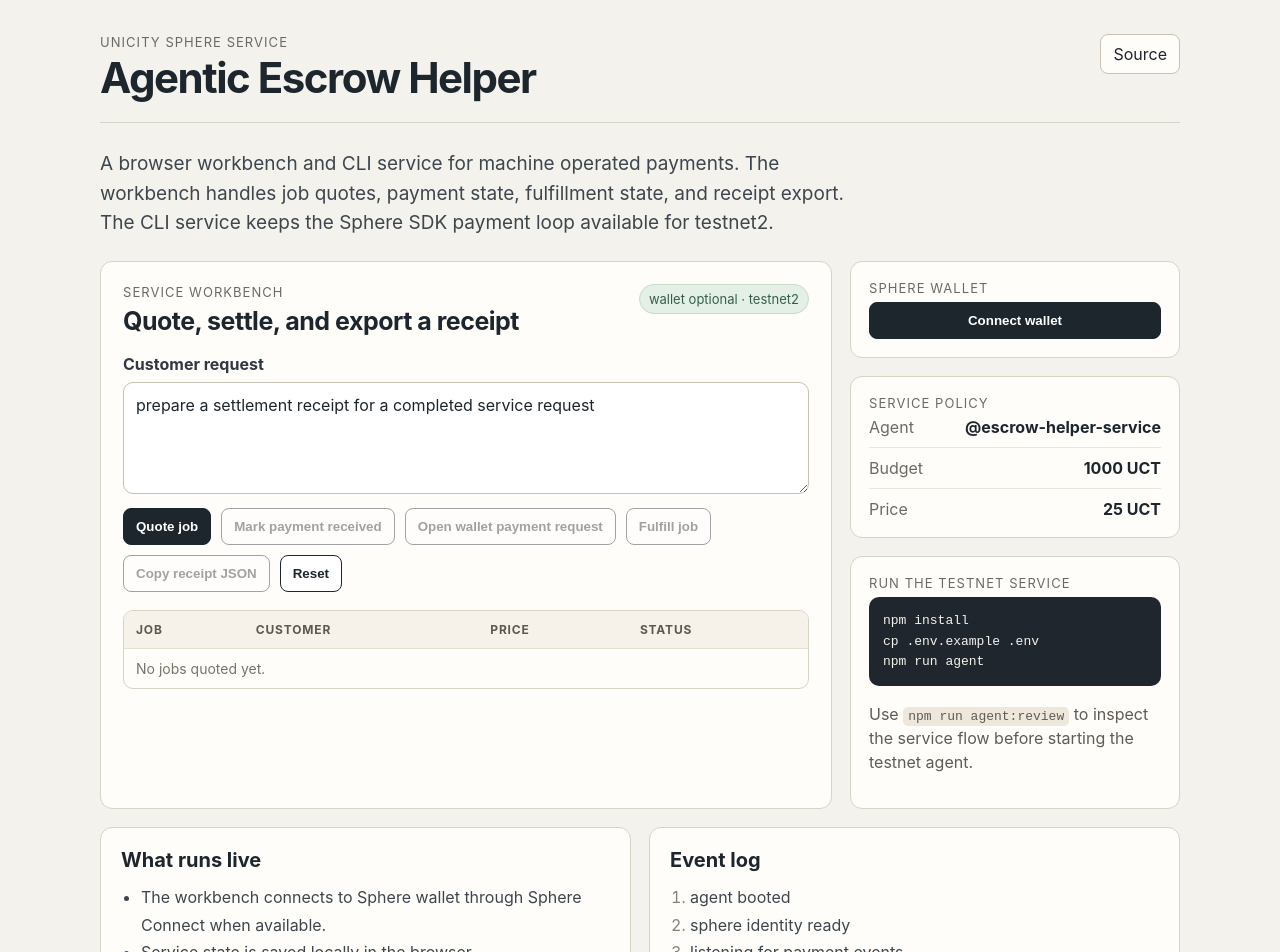
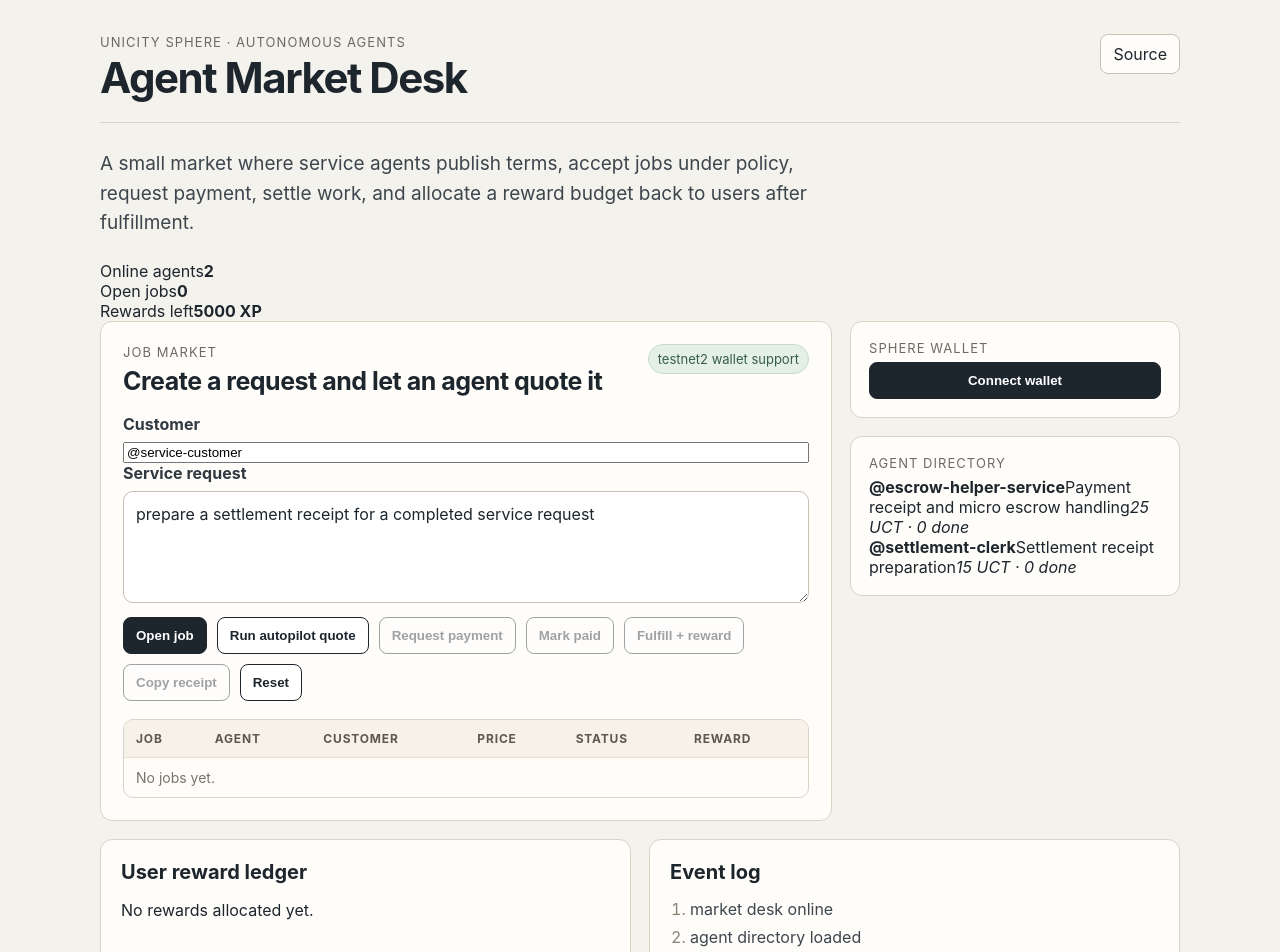
Before and after one commit to samsamtrum/unicity-agentic-escrow-bot, a React (Vite) app: page / in a window 1280 px wide. Shown: the top 952 px of the page. Built offline with nearby package versions, Linux system fonts and the light colour scheme.

Commit message:
Build agent market desk flow

```diff
--- a/src/App.tsx
+++ b/src/App.tsx
@@ -1,18 +1,20 @@
 import React, { useEffect, useMemo, useState } from 'react';
 import { createRoot } from 'react-dom/client';
-import { createInitialState, fulfillJob, markPaid, quoteJob, type AgentState } from './agentCore';
 import { clearState, loadState, saveState } from './storage';
 import { connectWallet, disconnectWallet, initialWalletState, requestWalletPayment, type WalletState } from './walletConnect';
+import { createJob, fulfillJob, markPaid, requestPayment, runAutopilot, type AgentState } from './agentCore';
 import './style.css';
 
 function makeReceipt(state: AgentState) {
   return {
-    app: 'Agentic Escrow Helper',
+    app: 'Agent Market Desk',
     network: 'Unicity testnet2',
-    agent: state.nametag,
-    budgetUct: state.budgetUct,
-    servicePriceUct: state.servicePriceUct,
+    operator: state.operator,
+    rewardBudgetXp: state.rewardBudgetXp,
+    distributedXp: state.distributedXp,
+    agents: state.agents,
     jobs: state.jobs,
+    rewards: state.rewards,
     events: state.events,
     generatedAt: new Date().toISOString(),
   };
@@ -20,38 +22,34 @@ function makeReceipt(state: AgentState) {
 
 function App() {
   const [state, setState] = useState(loadState);
+  const [wallet, setWallet] = useState<WalletState>(initialWalletState);
+  const [customer, setCustomer] = useState('@service-customer');
   const [request, setRequest] = useState('prepare a settlement receipt for a completed service request');
   const [copied, setCopied] = useState(false);
-  const [wallet, setWallet] = useState<WalletState>(initialWalletState);
-  const activeJob = useMemo(() => state.jobs[0], [state.jobs]);
+  const activeJob = useMemo(() => state.jobs.find((job) => job.status !== 'fulfilled' && job.status !== 'rejected') ?? state.jobs[0], [state.jobs]);
+  const rewardRemaining = state.rewardBudgetXp - state.distributedXp;
 
   useEffect(() => saveState(state), [state]);
 
-  const createQuote = () => setState((current) => quoteJob(current, '@service-customer', request));
+  const connect = async () => {
+    setWallet({ ...initialWalletState, status: 'connecting' });
+    try { setWallet(await connectWallet()); }
+    catch (error) { setWallet({ ...initialWalletState, status: 'error', error: error instanceof Error ? error.message : String(error) }); }
+  };
+  const disconnect = async () => { await disconnectWallet(); setWallet(initialWalletState); };
+  const openJob = () => setState((current) => createJob(current, customer, request));
+  const autopilot = () => setState(runAutopilot);
+  const preparePayment = async () => {
+    if (!activeJob) return;
+    setState((current) => requestPayment(current, activeJob.id));
+    if (wallet.status === 'connected') {
+      try { await requestWalletPayment({ amount: activeJob.quotedUct || 25, memo: activeJob.id }); }
+      catch (error) { setWallet((current) => ({ ...current, error: error instanceof Error ? error.message : String(error) })); }
+    }
+  };
   const pay = () => activeJob && setState((current) => markPaid(current, activeJob.id));
   const fulfill = () => activeJob && setState((current) => fulfillJob(current, activeJob.id));
   const reset = () => setState(clearState());
-  const connect = async () => {
-    setWallet({ ...initialWalletState, status: 'connecting' });
-    try {
-      setWallet(await connectWallet());
-    } catch (error) {
-      setWallet({ ...initialWalletState, status: 'error', error: error instanceof Error ? error.message : String(error) });
-    }
-  };
-  const disconnect = async () => {
-    await disconnectWallet();
-    setWallet(initialWalletState);
-  };
-  const requestPayment = async () => {
-    if (!activeJob) return;
-    try {
-      await requestWalletPayment({ amount: activeJob.quotedUct, memo: activeJob.id });
-      setState((current) => ({ ...current, events: [`wallet payment request opened for ${activeJob.id}`, ...current.events] }));
-    } catch (error) {
-      setWallet((current) => ({ ...current, error: error instanceof Error ? error.message : String(error) }));
-    }
-  };
   const copyReceipt = async () => {
     await navigator.clipboard.writeText(JSON.stringify(makeReceipt(state), null, 2));
     setCopied(true);
@@ -62,57 +60,57 @@ function App() {
     <main>
       <header className="topbar">
         <div>
-          <p className="eyebrow">Unicity Sphere service</p>
-          <h1>Agentic Escrow Helper</h1>
+          <p className="eyebrow">Unicity Sphere · autonomous agents</p>
+          <h1>Agent Market Desk</h1>
         </div>
         <a href="https://github.com/samsamtrum/unicity-agentic-escrow-bot" target="_blank">Source</a>
       </header>
 
       <section className="intro">
         <p>
-          A browser workbench and CLI service for machine operated payments. The workbench handles job quotes,
-          payment state, fulfillment state, and receipt export. The CLI service keeps the Sphere SDK payment loop available for testnet2.
+          A small market where service agents publish terms, accept jobs under policy, request payment, settle work,
+          and allocate a reward budget back to users after fulfillment.
         </p>
       </section>
 
+      <section className="metrics">
+        <div><span>Online agents</span><strong>{state.agents.filter((agent) => agent.online).length}</strong></div>
+        <div><span>Open jobs</span><strong>{state.jobs.filter((job) => job.status !== 'fulfilled' && job.status !== 'rejected').length}</strong></div>
+        <div><span>Rewards left</span><strong>{rewardRemaining} XP</strong></div>
+      </section>
+
       <section className="layout">
-        <section className="workspace" id="workbench">
+        <section className="workspace">
           <div className="section-head">
             <div>
-              <p className="label">Service workbench</p>
-              <h2>Quote, settle, and export a receipt</h2>
+              <p className="label">Job market</p>
+              <h2>Create a request and let an agent quote it</h2>
             </div>
-            <span className="network">wallet optional · testnet2</span>
+            <span className="network">testnet2 wallet support</span>
           </div>
 
-          <label className="field">
-            <span>Customer request</span>
-            <textarea value={request} onChange={(event) => setRequest(event.target.value)} />
-          </label>
+          <div className="form-grid">
+            <label className="field"><span>Customer</span><input value={customer} onChange={(event) => setCustomer(event.target.value)} /></label>
+            <label className="field wide"><span>Service request</span><textarea value={request} onChange={(event) => setRequest(event.target.value)} /></label>
+          </div>
 
           <div className="button-row">
-            <button onClick={createQuote}>Quote job</button>
-            <button onClick={pay} disabled={!activeJob || activeJob.status !== 'awaiting_payment'}>Mark payment received</button>
-            <button className="plain" onClick={requestPayment} disabled={!activeJob || wallet.status !== 'connected'}>Open wallet payment request</button>
-            <button onClick={fulfill} disabled={!activeJob || activeJob.status !== 'paid'}>Fulfill job</button>
-            <button className="plain" onClick={copyReceipt} disabled={state.jobs.length === 0}>{copied ? 'Receipt copied' : 'Copy receipt JSON'}</button>
+            <button onClick={openJob}>Open job</button>
+            <button onClick={autopilot}>Run autopilot quote</button>
+            <button onClick={preparePayment} disabled={!activeJob || !['quoted', 'payment_requested'].includes(activeJob.status)}>Request payment</button>
+            <button onClick={pay} disabled={!activeJob || !['quoted', 'payment_requested'].includes(activeJob.status)}>Mark paid</button>
+            <button onClick={fulfill} disabled={!activeJob || activeJob.status !== 'paid'}>Fulfill + reward</button>
+            <button className="plain" onClick={copyReceipt} disabled={state.jobs.length === 0}>{copied ? 'Copied' : 'Copy receipt'}</button>
             <button className="plain" onClick={reset}>Reset</button>
           </div>
 
           <div className="table-wrap">
             <table>
-              <thead>
-                <tr><th>Job</th><th>Customer</th><th>Price</th><th>Status</th></tr>
-              </thead>
+              <thead><tr><th>Job</th><th>Agent</th><th>Customer</th><th>Price</th><th>Status</th><th>Reward</th></tr></thead>
               <tbody>
-                {state.jobs.length === 0 ? (
-                  <tr><td colSpan={4} className="empty">No jobs quoted yet.</td></tr>
-                ) : state.jobs.map((job) => (
+                {state.jobs.length === 0 ? <tr><td colSpan={6} className="empty">No jobs yet.</td></tr> : state.jobs.map((job) => (
                   <tr key={job.id}>
-                    <td>{job.id}</td>
-                    <td>{job.customer}</td>
-                    <td>{job.quotedUct} UCT</td>
-                    <td><span className="status">{job.status}</span></td>
+                    <td>{job.id}</td><td>{job.agent ?? 'unassigned'}</td><td>{job.customer}</td><td>{job.quotedUct || '-'} UCT</td><td><span className="status">{job.status}</span></td><td>{job.rewardXp || '-'} XP</td>
                   </tr>
                 ))}
               </tbody>
@@ -123,54 +121,30 @@ function App() {
         <aside className="side">
           <div className="panel">
             <p className="label">Sphere wallet</p>
-            {wallet.status !== 'connected' ? (
-              <>
-                <button className="connect" onClick={connect} disabled={wallet.status === 'connecting'}>{wallet.status === 'connecting' ? 'Connecting…' : 'Connect wallet'}</button>
-                {wallet.error && <p className="error">{wallet.error}</p>}
-              </>
-            ) : (
-              <>
-                <dl>
-                  <div><dt>Nametag</dt><dd>{wallet.identity?.nametag ? `@${wallet.identity.nametag}` : 'not set'}</dd></div>
-                  <div><dt>Transport</dt><dd>{wallet.transport}</dd></div>
-                  <div><dt>Address</dt><dd className="mono">{wallet.identity?.directAddress ?? wallet.identity?.chainPubkey.slice(0, 18)}</dd></div>
-                </dl>
-                <button className="connect secondary" onClick={disconnect}>Disconnect</button>
-              </>
-            )}
+            {wallet.status !== 'connected' ? <>
+              <button className="connect" onClick={connect} disabled={wallet.status === 'connecting'}>{wallet.status === 'connecting' ? 'Connecting…' : 'Connect wallet'}</button>
+              {wallet.error && <p className="error">{wallet.error}</p>}
+            </> : <>
+              <dl><div><dt>Nametag</dt><dd>{wallet.identity?.nametag ? `@${wallet.identity.nametag}` : 'not set'}</dd></div><div><dt>Transport</dt><dd>{wallet.transport}</dd></div><div><dt>Address</dt><dd className="mono">{wallet.identity?.directAddress ?? wallet.identity?.chainPubkey.slice(0, 18)}</dd></div></dl>
+              <button className="connect secondary" onClick={disconnect}>Disconnect</button>
+            </>}
           </div>
 
           <div className="panel">
-            <p className="label">Service policy</p>
-            <dl>
-              <div><dt>Agent</dt><dd>{state.nametag}</dd></div>
-              <div><dt>Budget</dt><dd>{state.budgetUct} UCT</dd></div>
-              <div><dt>Price</dt><dd>{state.servicePriceUct} UCT</dd></div>
-            </dl>
-          </div>
-
-          <div className="panel">
-            <p className="label">Run the testnet service</p>
-            <pre>{`npm install\ncp .env.example .env\nnpm run agent`}</pre>
-            <p className="note">Use <code>npm run agent:review</code> to inspect the service flow before starting the testnet agent.</p>
+            <p className="label">Agent directory</p>
+            <div className="agent-list">{state.agents.map((agent) => <div key={agent.nametag} className="agent-row"><strong>{agent.nametag}</strong><span>{agent.service}</span><em>{agent.priceUct} UCT · {agent.jobsCompleted} done</em></div>)}</div>
           </div>
         </aside>
       </section>
 
       <section className="details">
         <article>
-          <h3>What runs live</h3>
-          <ul>
-            <li>The workbench connects to Sphere wallet through Sphere Connect when available.</li>
-            <li>Service state is saved locally in the browser.</li>
-            <li>Jobs move through quote, payment received, and fulfilled states.</li>
-            <li>Receipts can be copied as JSON for review or integration.</li>
-            <li>The CLI service uses Sphere SDK rails for testnet2 operation.</li>
-          </ul>
+          <h3>User reward ledger</h3>
+          {state.rewards.length === 0 ? <p className="muted">No rewards allocated yet.</p> : <ul>{state.rewards.map((reward) => <li key={reward.id}>{reward.customer} earned {reward.xp} XP for {reward.jobId}</li>)}</ul>}
         </article>
         <article>
           <h3>Event log</h3>
-          <ol className="events">{state.events.slice(0, 8).map((event, index) => <li key={`${event}-${index}`}>{event}</li>)}</ol>
+          <ol className="events">{state.events.slice(0, 10).map((event, index) => <li key={`${event}-${index}`}>{event}</li>)}</ol>
         </article>
       </section>
     </main>
--- a/src/agentCore.ts
+++ b/src/agentCore.ts
@@ -1,58 +1,155 @@
+export type JobStatus = 'open' | 'quoted' | 'payment_requested' | 'paid' | 'fulfilled' | 'rejected';
+
 export type ServiceJob = {
   id: string;
   customer: string;
   request: string;
   quotedUct: number;
-  status: 'quoted' | 'awaiting_payment' | 'paid' | 'fulfilled';
+  status: JobStatus;
+  agent: string | null;
+  rewardXp: number;
+  receiptId?: string;
+};
+
+export type MarketAgent = {
+  nametag: string;
+  service: string;
+  priceUct: number;
+  maxBudgetUct: number;
+  online: boolean;
+  jobsCompleted: number;
+};
+
+export type RewardRecord = {
+  id: string;
+  customer: string;
+  jobId: string;
+  xp: number;
+  reason: string;
 };
 
 export type AgentState = {
-  nametag: string;
-  budgetUct: number;
-  servicePriceUct: number;
+  operator: string;
+  rewardBudgetXp: number;
+  distributedXp: number;
+  agents: MarketAgent[];
   jobs: ServiceJob[];
+  rewards: RewardRecord[];
   events: string[];
 };
 
 export function createInitialState(): AgentState {
   return {
-    nametag: '@escrow-helper-service',
-    budgetUct: 1000,
-    servicePriceUct: 25,
+    operator: '@market-operator',
+    rewardBudgetXp: 5000,
+    distributedXp: 0,
+    agents: [
+      {
+        nametag: '@escrow-helper-service',
+        service: 'Payment receipt and micro escrow handling',
+        priceUct: 25,
+        maxBudgetUct: 1000,
+        online: true,
+        jobsCompleted: 0,
+      },
+      {
+        nametag: '@settlement-clerk',
+        service: 'Settlement receipt preparation',
+        priceUct: 15,
+        maxBudgetUct: 600,
+        online: true,
+        jobsCompleted: 0,
+      },
+    ],
     jobs: [],
-    events: ['agent booted', 'sphere identity ready', 'listening for payment events'],
+    rewards: [],
+    events: ['market desk online', 'agent directory loaded', 'autopilot policy ready'],
   };
 }
 
-export function quoteJob(state: AgentState, customer: string, request: string): AgentState {
+export function createJob(state: AgentState, customer: string, request: string): AgentState {
   const id = `job-${String(state.jobs.length + 1).padStart(3, '0')}`;
   const job: ServiceJob = {
     id,
     customer,
     request,
-    quotedUct: state.servicePriceUct,
-    status: 'awaiting_payment',
+    quotedUct: 0,
+    status: 'open',
+    agent: null,
+    rewardXp: 0,
   };
 
   return {
     ...state,
     jobs: [job, ...state.jobs],
-    events: [`quoted ${id} for ${customer}`, `payment request prepared for ${state.servicePriceUct} UCT`, ...state.events],
+    events: [`${id} opened by ${customer}`, ...state.events],
+  };
+}
+
+export function runAutopilot(state: AgentState): AgentState {
+  let next = { ...state, jobs: [...state.jobs], events: [...state.events] };
+
+  next.jobs = next.jobs.map((job) => {
+    if (job.status !== 'open') return job;
+    const agent = next.agents.find((candidate) => candidate.online && candidate.priceUct <= candidate.maxBudgetUct);
+    if (!agent) {
+      next.events = [`${job.id} rejected: no online agent matched policy`, ...next.events];
+      return { ...job, status: 'rejected' };
+    }
+
+    next.events = [`${agent.nametag} quoted ${job.id} at ${agent.priceUct} UCT`, ...next.events];
+    return {
+      ...job,
+      status: 'quoted',
+      agent: agent.nametag,
+      quotedUct: agent.priceUct,
+    };
+  });
+
+  return next;
+}
+
+export function requestPayment(state: AgentState, jobId: string): AgentState {
+  return {
+    ...state,
+    jobs: state.jobs.map((job) => job.id === jobId && job.status === 'quoted' ? { ...job, status: 'payment_requested' } : job),
+    events: [`payment request prepared for ${jobId}`, ...state.events],
   };
 }
 
 export function markPaid(state: AgentState, jobId: string): AgentState {
   return {
     ...state,
-    jobs: state.jobs.map((job) => job.id === jobId ? { ...job, status: 'paid' } : job),
+    jobs: state.jobs.map((job) => job.id === jobId && ['quoted', 'payment_requested'].includes(job.status) ? { ...job, status: 'paid' } : job),
     events: [`payment received for ${jobId}`, ...state.events],
   };
 }
 
 export function fulfillJob(state: AgentState, jobId: string): AgentState {
+  const target = state.jobs.find((job) => job.id === jobId && job.status === 'paid');
+  if (!target) {
+    return { ...state, events: [`${jobId} could not be fulfilled`, ...state.events] };
+  }
+
+  const remaining = state.rewardBudgetXp - state.distributedXp;
+  const rewardXp = Math.max(0, Math.min(100, remaining));
+  const reward: RewardRecord = {
+    id: `reward-${String(state.rewards.length + 1).padStart(3, '0')}`,
+    customer: target.customer,
+    jobId,
+    xp: rewardXp,
+    reason: 'fulfilled service settlement',
+  };
+
+  const jobs = state.jobs.map((job) => job.id === jobId ? { ...job, status: 'fulfilled' as const, rewardXp, receiptId: `receipt-${jobId}` } : job);
+  const agents = state.agents.map((agent) => agent.nametag === target.agent ? { ...agent, jobsCompleted: agent.jobsCompleted + 1 } : agent);
+
   return {
     ...state,
-    jobs: state.jobs.map((job) => job.id === jobId ? { ...job, status: 'fulfilled' } : job),
-    events: [`fulfilled ${jobId}`, `settlement complete for ${jobId}`, ...state.events],
+    agents,
+    jobs,
+    rewards: [reward, ...state.rewards],
+    distributedXp: state.distributedXp + reward.xp,
+    events: [`${jobId} fulfilled`, `${reward.id} allocated ${reward.xp} XP to ${reward.customer}`, ...state.events],
   };
 }
--- a/src/reviewFlow.ts
+++ b/src/reviewFlow.ts
@@ -1,8 +1,10 @@
-import { createInitialState, fulfillJob, markPaid, quoteJob } from './agentCore';
+import { createInitialState, createJob, fulfillJob, markPaid, requestPayment, runAutopilot } from './agentCore';
 
 let state = createInitialState();
-state = quoteJob(state, '@service-customer', 'prepare a settlement receipt for a completed service request');
+state = createJob(state, '@service-customer', 'prepare a settlement receipt for a completed service request');
+state = runAutopilot(state);
 const job = state.jobs[0];
+state = requestPayment(state, job.id);
 state = markPaid(state, job.id);
 state = fulfillJob(state, job.id);
 
--- a/src/storage.ts
+++ b/src/storage.ts
@@ -1,6 +1,6 @@
 import { createInitialState, type AgentState } from './agentCore';
 
-const STORAGE_KEY = 'agentic-escrow-helper-state-v1';
+const STORAGE_KEY = 'agent-market-desk-v1';
 
 export function loadState(): AgentState {
   if (typeof localStorage === 'undefined') return createInitialState();
```
Also changed, not shown: 1 other file (tests, documents, lock files or other folders).
